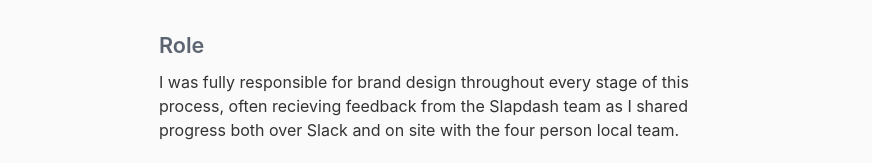
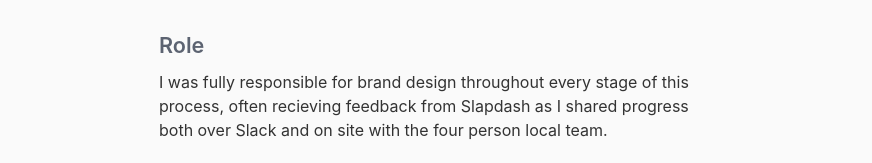
Before and after one commit to gavinmn/portfolio-old, a plain HTML site: page slapdash.html in a window 1280 px wide. Shown: the part 789-952 px from the top of the page, without its empty margins (201-1073 px from the left). Drawn offline with Linux system fonts and the light colour scheme; a web font is replaced by a local one.

```diff
--- a/slapdash.html
+++ b/slapdash.html
@@ -67,7 +67,7 @@
 				<div class="case-study-text-flex">
 					<div class="case-study-body-container-center">
 						<h2 class="case-study-h2 bold-text light-grey-text">Role</h2>
-						<p class="body-text case-study-body dark-grey-text">I was fully responsible for brand design throughout every stage of this process, often recieving feedback from the Slapdash team as I shared progress both over Slack and on site with the four person local team.</p>
+						<p class="body-text case-study-body dark-grey-text">I was fully responsible for brand design throughout every stage of this process, often recieving feedback from Slapdash as I shared progress both over Slack and on site with the four person local team.</p>
 					</div>
 				</div>
 
```
